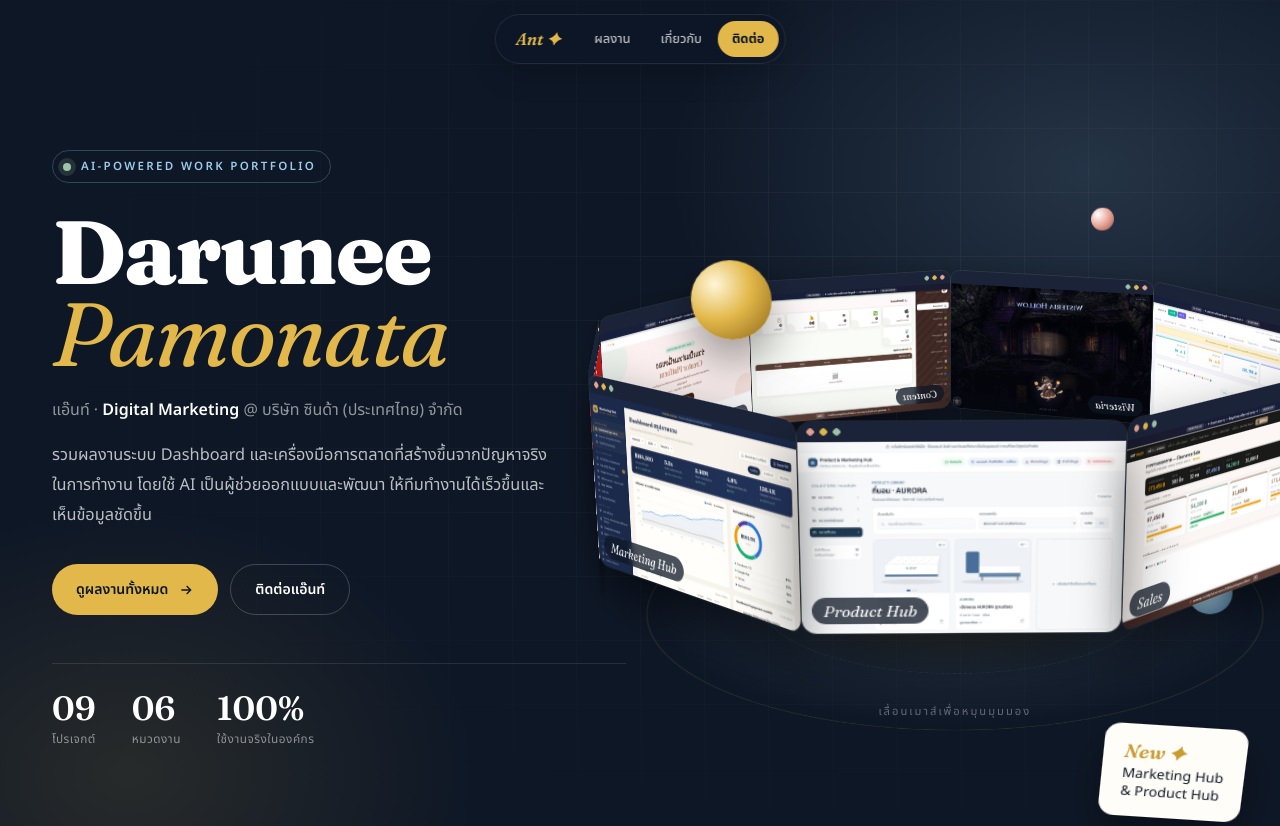
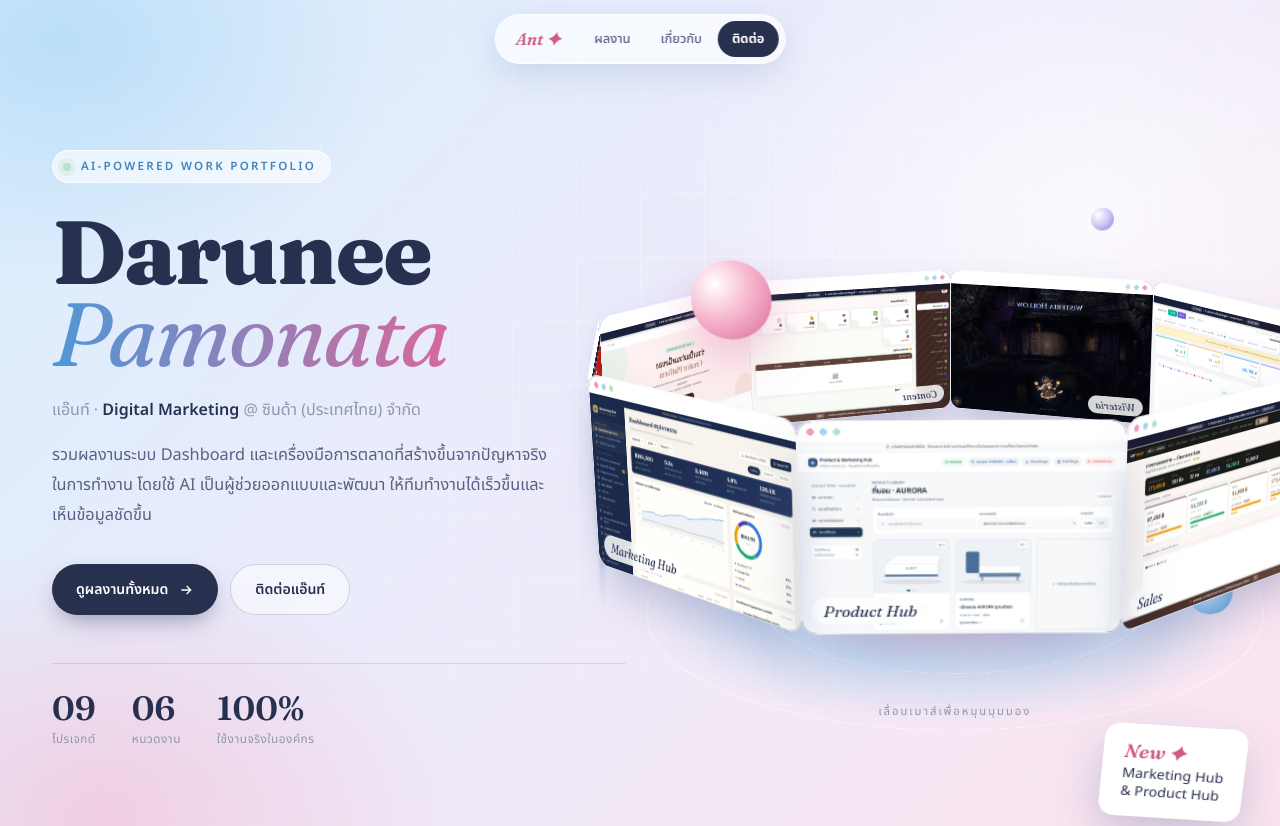
Before and after one commit to teddyant/PortfoliobyDARUNEEPAMONATA, a plain HTML site: page index.html in a window 1280 px wide. Shown: the top 826 px of the page. Drawn offline with Linux system fonts and the light colour scheme.

Commit message:
Switch to pastel blue and pink theme; shorten hero role line
Co-Authored-By: Claude Opus 5.5 <noreply@anthropic.com>
Claude-Session: https://claude.ai/code/session_015vMmA1iJdDAxcwust164z4

```diff
--- a/index.html
+++ b/index.html
@@ -10,10 +10,10 @@
 <link href="https://fonts.googleapis.com/css2?family=Fraunces:ital,opsz,wght@0,9..144,400;0,9..144,600;0,9..144,800;1,9..144,400;1,9..144,600&family=Noto+Sans+Thai:wght@300;400;500;600;700&display=swap" rel="stylesheet">
 <style>
 :root{
-  --ink:#0E1726; --ink2:#16233A; --ink3:#22324F;
-  --cream:#F6F1E7; --paper:#FFFDF8; --sand:#E9E0CE;
-  --gold:#E2B84A; --gold2:#C99A2E; --sky:#9CCBEA; --rose:#E8A598; --sage:#9DC3A8;
-  --t1:#141B28; --t2:#4F5869; --t3:#8A8F99;
+  --ink:#27304F; --ink2:#323C5E; --ink3:#46507A;
+  --cream:#F7F5FC; --paper:#FFFFFF; --sand:#E7E2F1;
+  --gold:#F6B6CD; --gold2:#CF5A86; --sky:#A6D4F5; --sky2:#3F84BF; --rose:#F6B6CD; --sage:#B8E2CF;
+  --t1:#27304F; --t2:#5A6182; --t3:#9096AE;
   --ff-h:'Fraunces',Georgia,serif;
   --ff-b:'Noto Sans Thai',system-ui,sans-serif;
   --ease:cubic-bezier(.16,1,.3,1);
@@ -23,49 +23,50 @@ html{scroll-behavior:smooth}
 body{background:var(--cream);color:var(--t1);font-family:var(--ff-b);overflow-x:hidden;-webkit-font-smoothing:antialiased}
 img{display:block;max-width:100%}
 a{color:inherit}
-::selection{background:var(--gold);color:var(--ink)}
+::selection{background:var(--rose);color:var(--ink)}
 
 /* ───── NAV ───── */
-nav{position:fixed;top:14px;left:50%;transform:translateX(-50%);z-index:100;display:flex;align-items:center;gap:6px;padding:6px 6px 6px 20px;background:rgba(14,23,38,.72);backdrop-filter:blur(16px) saturate(1.4);-webkit-backdrop-filter:blur(16px) saturate(1.4);border:1px solid rgba(255,255,255,.09);border-radius:99px;box-shadow:0 10px 30px rgba(0,0,0,.18);width:max-content;max-width:calc(100% - 32px)}
-.logo{font-family:var(--ff-h);font-style:italic;font-weight:600;color:var(--gold);text-decoration:none;font-size:1.05rem;margin-right:14px;white-space:nowrap}
+nav{position:fixed;top:14px;left:50%;transform:translateX(-50%);z-index:100;display:flex;align-items:center;gap:6px;padding:6px 6px 6px 20px;background:rgba(255,255,255,.7);backdrop-filter:blur(16px) saturate(1.4);-webkit-backdrop-filter:blur(16px) saturate(1.4);border:1px solid rgba(255,255,255,.9);border-radius:99px;box-shadow:0 10px 30px rgba(63,84,140,.15);width:max-content;max-width:calc(100% - 32px)}
+.logo{font-family:var(--ff-h);font-style:italic;font-weight:600;color:var(--gold2);text-decoration:none;font-size:1.05rem;margin-right:14px;white-space:nowrap}
 .nav-links{display:flex;gap:2px}
-.nav-links a{color:rgba(255,255,255,.72);text-decoration:none;font-size:.8rem;font-weight:500;padding:8px 14px;border-radius:99px;transition:.25s}
-.nav-links a:hover{color:#fff;background:rgba(255,255,255,.08)}
-.nav-cta{background:var(--gold);color:var(--ink)!important;font-weight:700!important}
-.nav-cta:hover{background:#fff!important}
+.nav-links a{color:var(--t2);text-decoration:none;font-size:.8rem;font-weight:500;padding:8px 14px;border-radius:99px;transition:.25s}
+.nav-links a:hover{color:var(--ink);background:rgba(166,212,245,.3)}
+.nav-cta{background:var(--ink);color:#fff!important;font-weight:700!important}
+.nav-cta:hover{background:var(--gold2)!important}
 
 /* ───── HERO ───── */
-.hero{position:relative;background:var(--ink);color:#fff;overflow:hidden;padding:150px 52px 110px}
+.hero{position:relative;background:linear-gradient(135deg,#D9EEFD 0%,#ECEBFB 48%,#FDE4EE 100%);color:var(--ink);overflow:hidden;padding:150px 52px 110px}
 .hero::before{content:'';position:absolute;inset:0;background:
-  radial-gradient(600px 400px at 85% 20%,rgba(156,203,234,.16),transparent 70%),
-  radial-gradient(500px 380px at 10% 90%,rgba(226,184,74,.12),transparent 70%);pointer-events:none}
-.hero::after{content:'';position:absolute;inset:0;opacity:.07;pointer-events:none;
-  background-image:linear-gradient(rgba(255,255,255,.6) 1px,transparent 1px),linear-gradient(90deg,rgba(255,255,255,.6) 1px,transparent 1px);
+  radial-gradient(600px 420px at 85% 25%,rgba(255,255,255,.75),transparent 70%),
+  radial-gradient(520px 380px at 8% 95%,rgba(246,182,205,.55),transparent 70%),
+  radial-gradient(480px 340px at 5% 5%,rgba(166,212,245,.6),transparent 70%);pointer-events:none}
+.hero::after{content:'';position:absolute;inset:0;opacity:.35;pointer-events:none;
+  background-image:linear-gradient(rgba(255,255,255,.9) 1px,transparent 1px),linear-gradient(90deg,rgba(255,255,255,.9) 1px,transparent 1px);
   background-size:64px 64px;mask-image:radial-gradient(ellipse at 70% 40%,#000 10%,transparent 70%);-webkit-mask-image:radial-gradient(ellipse at 70% 40%,#000 10%,transparent 70%)}
 .hero-grid{position:relative;z-index:2;max-width:1200px;margin:0 auto;display:grid;grid-template-columns:1.05fr 1fr;gap:56px;align-items:center}
-.eyebrow{display:inline-flex;align-items:center;gap:10px;font-size:.72rem;font-weight:600;letter-spacing:.2em;text-transform:uppercase;color:var(--sky);padding:7px 14px 7px 10px;border:1px solid rgba(156,203,234,.25);border-radius:99px;margin-bottom:28px}
+.eyebrow{display:inline-flex;align-items:center;gap:10px;font-size:.72rem;font-weight:600;letter-spacing:.2em;text-transform:uppercase;color:var(--sky2);background:rgba(255,255,255,.6);padding:7px 14px 7px 10px;border:1px solid rgba(255,255,255,.9);border-radius:99px;margin-bottom:28px}
 .eyebrow i{width:8px;height:8px;border-radius:50%;background:var(--sage);box-shadow:0 0 0 4px rgba(157,195,168,.2);animation:pulse 2.4s infinite}
 @keyframes pulse{50%{box-shadow:0 0 0 8px rgba(157,195,168,0)}}
 h1{font-family:var(--ff-h);font-weight:800;font-size:clamp(3rem,7vw,6.2rem);line-height:.92;letter-spacing:-.02em}
-h1 em{font-style:italic;font-weight:400;color:var(--gold)}
+h1 em{font-style:italic;font-weight:400;background:linear-gradient(90deg,#4F97D6,#D9689A);-webkit-background-clip:text;background-clip:text;color:transparent;padding-right:.08em}
 h1 .ln{display:block;overflow:hidden}
 h1 .ln span{display:block;animation:rise 1s var(--ease) both}
 h1 .ln:nth-child(2) span{animation-delay:.08s}
 @keyframes rise{from{transform:translateY(105%)}to{transform:none}}
-.role{margin:22px 0 18px;font-size:1rem;color:rgba(255,255,255,.55)}
-.role b{color:#fff;font-weight:600}
-.lead{font-size:1.02rem;line-height:1.85;color:rgba(255,255,255,.72);max-width:500px}
+.role{margin:22px 0 18px;font-size:1rem;color:var(--t3)}
+.role b{color:var(--ink);font-weight:600}
+.lead{font-size:1.02rem;line-height:1.85;color:var(--t2);max-width:500px}
 .hero-actions{display:flex;flex-wrap:wrap;gap:12px;margin-top:34px}
 .btn{display:inline-flex;align-items:center;gap:10px;padding:14px 24px;border-radius:99px;font-size:.88rem;font-weight:600;text-decoration:none;transition:.3s var(--ease)}
 .btn svg{width:16px;height:16px;transition:transform .3s var(--ease)}
 .btn:hover svg{transform:translateX(4px)}
-.btn-gold{background:var(--gold);color:var(--ink)}
-.btn-gold:hover{background:#fff;transform:translateY(-2px)}
-.btn-ghost{border:1px solid rgba(255,255,255,.2);color:#fff}
-.btn-ghost:hover{background:rgba(255,255,255,.08)}
-.stats{display:flex;gap:36px;margin-top:48px;padding-top:28px;border-top:1px solid rgba(255,255,255,.1)}
-.stat b{display:block;font-family:var(--ff-h);font-size:2.1rem;font-weight:600;color:#fff;line-height:1}
-.stat span{font-size:.74rem;color:rgba(255,255,255,.5);letter-spacing:.04em}
+.btn-gold{background:var(--ink);color:#fff;box-shadow:0 10px 24px -8px rgba(39,48,79,.5)}
+.btn-gold:hover{background:var(--gold2);transform:translateY(-2px)}
+.btn-ghost{border:1px solid rgba(39,48,79,.18);color:var(--ink);background:rgba(255,255,255,.5)}
+.btn-ghost:hover{background:#fff}
+.stats{display:flex;gap:36px;margin-top:48px;padding-top:28px;border-top:1px solid rgba(39,48,79,.12)}
+.stat b{display:block;font-family:var(--ff-h);font-size:2.1rem;font-weight:600;color:var(--ink);line-height:1}
+.stat span{font-size:.74rem;color:var(--t3);letter-spacing:.04em}
 
 /* 3D ring */
 .stage{position:relative;height:540px;perspective:1500px;perspective-origin:50% 40%;--rx:-14deg;--ry:0deg}
@@ -74,23 +75,23 @@ h1 .ln:nth-child(2) span{animation-delay:.08s}
 .stage:hover .ring{animation-play-state:paused}
 @keyframes spin{to{transform:rotateY(-360deg)}}
 .panel{position:absolute;width:var(--pw,250px);left:calc(var(--pw,250px)/-2);top:-90px;border-radius:12px;overflow:hidden;background:#1d2a42;
-  transform:rotateY(calc(var(--i)*40deg)) translateZ(var(--r,345px));box-shadow:0 20px 50px rgba(0,0,0,.5),0 0 0 1px rgba(255,255,255,.1);transition:filter .3s}
-.panel::before{content:'';display:block;height:16px;background:#1A2338;background-image:radial-gradient(circle at 10px 8px,#E8A598 2.5px,transparent 3px),radial-gradient(circle at 20px 8px,#E2B84A 2.5px,transparent 3px),radial-gradient(circle at 30px 8px,#9DC3A8 2.5px,transparent 3px)}
+  transform:rotateY(calc(var(--i)*40deg)) translateZ(var(--r,345px));box-shadow:0 22px 50px -10px rgba(63,84,140,.35),0 0 0 1px rgba(255,255,255,.9);transition:filter .3s}
+.panel::before{content:'';display:block;height:16px;background:#fff;background-image:radial-gradient(circle at 10px 8px,#F29BB9 2.5px,transparent 3px),radial-gradient(circle at 20px 8px,#A6D4F5 2.5px,transparent 3px),radial-gradient(circle at 30px 8px,#B8E2CF 2.5px,transparent 3px)}
 .panel img{width:100%;aspect-ratio:16/10;object-fit:cover;object-position:top}
-.panel span{position:absolute;bottom:8px;left:8px;font-family:var(--ff-h);font-style:italic;font-size:.8rem;color:#fff;background:rgba(14,23,38,.75);padding:3px 9px;border-radius:99px;backdrop-filter:blur(4px)}
+.panel span{position:absolute;bottom:8px;left:8px;font-family:var(--ff-h);font-style:italic;font-size:.8rem;color:var(--ink);background:rgba(255,255,255,.85);padding:3px 9px;border-radius:99px;backdrop-filter:blur(4px)}
 .floor{position:absolute;left:50%;top:78%;width:620px;height:620px;margin:-310px 0 0 -310px;border-radius:50%;transform:rotateX(90deg);
-  background:radial-gradient(circle,rgba(226,184,74,.22),rgba(156,203,234,.08) 45%,transparent 68%);
-  box-shadow:inset 0 0 0 1px rgba(226,184,74,.15)}
-.floor::after{content:'';position:absolute;inset:18%;border-radius:50%;border:1px dashed rgba(255,255,255,.12);animation:spin2 30s linear infinite}
+  background:radial-gradient(circle,rgba(246,182,205,.7),rgba(166,212,245,.45) 42%,transparent 68%);
+  box-shadow:inset 0 0 0 1px rgba(255,255,255,.6)}
+.floor::after{content:'';position:absolute;inset:18%;border-radius:50%;border:1.5px dashed rgba(255,255,255,.9);animation:spin2 30s linear infinite}
 @keyframes spin2{to{transform:rotate(360deg)}}
 .orb{position:absolute;border-radius:50%;transform-style:preserve-3d;pointer-events:none}
-.o1{width:70px;height:70px;left:8%;top:12%;background:radial-gradient(circle at 30% 30%,#fff6d8,var(--gold) 45%,#8a6418);box-shadow:0 20px 40px rgba(0,0,0,.4);animation:bob 7s ease-in-out infinite;transform:translateZ(160px)}
-.o2{width:38px;height:38px;right:6%;top:62%;background:radial-gradient(circle at 30% 30%,#fff,var(--sky) 50%,#3c6f95);animation:bob 9s ease-in-out infinite reverse;transform:translateZ(220px)}
-.o3{width:22px;height:22px;right:22%;top:6%;background:radial-gradient(circle at 30% 30%,#fff,var(--rose) 50%,#9b5246);animation:bob 6s ease-in-out infinite}
+.o1{width:70px;height:70px;left:8%;top:12%;background:radial-gradient(circle at 30% 30%,#fff,#F6B6CD 45%,#D9689A);box-shadow:0 20px 40px rgba(217,104,154,.35);animation:bob 7s ease-in-out infinite;transform:translateZ(160px)}
+.o2{width:38px;height:38px;right:6%;top:62%;background:radial-gradient(circle at 30% 30%,#fff,#A6D4F5 50%,#4F97D6);animation:bob 9s ease-in-out infinite reverse;transform:translateZ(220px)}
+.o3{width:22px;height:22px;right:22%;top:6%;background:radial-gradient(circle at 30% 30%,#fff,#CFC4F5 50%,#8B7AD6);animation:bob 6s ease-in-out infinite}
 @keyframes bob{50%{translate:0 -18px}}
-.sticker{position:absolute;z-index:5;bottom:10px;right:4%;background:var(--paper);color:var(--ink);padding:14px 18px;border-radius:14px;box-shadow:0 18px 40px rgba(0,0,0,.35);transform:rotate(4deg) translateZ(260px);font-size:.78rem;line-height:1.4}
+.sticker{position:absolute;z-index:5;bottom:10px;right:4%;background:var(--paper);color:var(--ink);padding:14px 18px;border-radius:14px;box-shadow:0 18px 40px rgba(63,84,140,.25);transform:rotate(4deg) translateZ(260px);font-size:.78rem;line-height:1.4}
 .sticker b{display:block;font-family:var(--ff-h);font-style:italic;font-size:1.1rem;color:var(--gold2)}
-.hint{position:absolute;bottom:0;left:50%;transform:translateX(-50%);font-size:.7rem;letter-spacing:.18em;text-transform:uppercase;color:rgba(255,255,255,.35)}
+.hint{position:absolute;bottom:0;left:50%;transform:translateX(-50%);font-size:.7rem;letter-spacing:.18em;text-transform:uppercase;color:var(--t3)}
 
 /* 3D card tilt */
 .grid{perspective:1400px}
@@ -101,7 +102,7 @@ h1 .ln:nth-child(2) span{animation-delay:.08s}
 .card:hover .glare{opacity:1}
 
 /* ───── MARQUEE ───── */
-.marquee{background:var(--gold);color:var(--ink);overflow:hidden;white-space:nowrap;padding:16px 0;border-block:1px solid rgba(0,0,0,.08)}
+.marquee{background:linear-gradient(90deg,#A6D4F5,#F6B6CD,#A6D4F5);color:var(--ink);overflow:hidden;white-space:nowrap;padding:16px 0;border-block:1px solid rgba(0,0,0,.08)}
 .marquee-track{display:inline-flex;animation:marq 38s linear infinite}
 .marquee span{font-family:var(--ff-h);font-size:1.25rem;font-weight:600;padding:0 26px;display:inline-flex;align-items:center;gap:26px}
 .marquee span::after{content:'✦';font-size:.8rem;opacity:.6}
@@ -120,15 +121,15 @@ h2 em{font-style:italic;font-weight:400;color:var(--gold2)}
 .filters{display:flex;flex-wrap:wrap;gap:8px}
 .chip{border:1px solid var(--sand);background:var(--paper);color:var(--t2);font:inherit;font-size:.8rem;font-weight:500;padding:9px 16px;border-radius:99px;cursor:pointer;transition:.25s}
 .chip:hover{border-color:var(--ink);color:var(--ink)}
-.chip.on{background:var(--ink);border-color:var(--ink);color:#fff}
+.chip.on{background:linear-gradient(90deg,#A6D4F5,#F6B6CD);border-color:transparent;color:var(--ink);font-weight:600}
 .chip sup{font-size:.62rem;opacity:.6;margin-left:3px}
 
 /* project grid */
 .grid{display:grid;grid-template-columns:repeat(6,1fr);gap:22px}
 .card{grid-column:span 2;background:var(--paper);border-radius:22px;overflow:hidden;border:1px solid var(--sand);display:flex;flex-direction:column;text-decoration:none;color:inherit;position:relative;transition:transform .5s var(--ease),box-shadow .5s var(--ease),border-color .3s}
-.card:hover{box-shadow:0 28px 60px -20px rgba(14,23,38,.28);border-color:transparent}
+.card:hover{box-shadow:0 28px 60px -20px rgba(63,84,140,.3);border-color:transparent}
 .card.wide{grid-column:span 3}
-.card.full{grid-column:span 6;flex-direction:row;background:var(--ink);color:#fff;border-color:var(--ink)}
+.card.full{grid-column:span 6;flex-direction:row;background:linear-gradient(135deg,#27304F,#3D3463);color:#fff;border-color:transparent}
 .grid.filtered .card{grid-column:span 2}
 .grid.filtered .card.full{flex-direction:column}
 .card.hide{display:none}
@@ -139,8 +140,8 @@ h2 em{font-style:italic;font-weight:400;color:var(--gold2)}
 .cover img{width:100%;height:auto;transition:transform 2.2s var(--ease)}
 .card:hover .cover .frame{transform:translateY(-4%) scale(1.02)}
 .card:hover .cover img{transform:translateY(-14%)}
-.badge{position:absolute;top:12px;left:12px;z-index:2;font-size:.66rem;font-weight:700;letter-spacing:.12em;text-transform:uppercase;padding:5px 10px;border-radius:99px;background:var(--ink);color:var(--gold)}
-.num{position:absolute;top:8px;right:14px;z-index:2;font-family:var(--ff-h);font-style:italic;font-size:2.4rem;font-weight:400;color:rgba(14,23,38,.22);line-height:1}
+.badge{position:absolute;top:12px;left:12px;z-index:2;font-size:.66rem;font-weight:700;letter-spacing:.12em;text-transform:uppercase;padding:5px 10px;border-radius:99px;background:#fff;color:var(--gold2);box-shadow:0 4px 12px rgba(207,90,134,.2)}
+.num{position:absolute;top:8px;right:14px;z-index:2;font-family:var(--ff-h);font-style:italic;font-size:2.4rem;font-weight:400;color:rgba(39,48,79,.2);line-height:1}
 
 .body{padding:22px 24px 24px;display:flex;flex-direction:column;flex:1}
 .cat{font-size:.7rem;font-weight:700;letter-spacing:.16em;text-transform:uppercase;color:var(--gold2);margin-bottom:8px}
@@ -182,24 +183,24 @@ h2 em{font-style:italic;font-weight:400;color:var(--gold2)}
 .skill .ic{font-size:1.3rem;margin-bottom:8px}
 .skill b{display:block;font-size:.9rem;margin-bottom:4px}
 .skill span{font-size:.78rem;color:var(--t3);line-height:1.6}
-.quote{font-family:var(--ff-h);font-size:1.5rem;font-style:italic;line-height:1.4;color:var(--t1);padding-left:22px;border-left:3px solid var(--gold);margin:28px 0}
+.quote{font-family:var(--ff-h);font-size:1.5rem;font-style:italic;line-height:1.4;color:var(--t1);padding-left:22px;border-left:3px solid;border-image:linear-gradient(#A6D4F5,#F6B6CD) 1;margin:28px 0}
 
 /* ───── CONTACT ───── */
-.contact{background:var(--ink);color:#fff;position:relative;overflow:hidden}
-.contact::before{content:'';position:absolute;width:700px;height:700px;border-radius:50%;background:radial-gradient(circle,rgba(226,184,74,.14),transparent 65%);left:50%;top:-40%;transform:translateX(-50%)}
+.contact{background:linear-gradient(160deg,#FDE4EE 0%,#ECEBFB 50%,#D9EEFD 100%);color:var(--ink);position:relative;overflow:hidden}
+.contact::before{content:'';position:absolute;width:700px;height:700px;border-radius:50%;background:radial-gradient(circle,rgba(255,255,255,.8),transparent 65%);left:50%;top:-40%;transform:translateX(-50%)}
 .contact .wrap{position:relative;text-align:center}
-.contact h2{color:#fff;margin:0 auto 46px;font-size:clamp(1.5rem,3.6vw,3.2rem)}
+.contact h2{color:var(--ink);margin:0 auto 46px;font-size:clamp(1.5rem,3.6vw,3.2rem)}
 .contact h2 em{display:block;white-space:nowrap}
-.contact h2 em{color:var(--gold)}
-.contact .kicker{justify-content:center;color:var(--sky)}
+.contact h2 em{background:linear-gradient(90deg,#4F97D6,#D9689A);-webkit-background-clip:text;background-clip:text;color:transparent;padding:0 .1em .08em}
+.contact .kicker{justify-content:center;color:var(--sky2)}
 .crow{display:flex;justify-content:center;flex-wrap:wrap;gap:14px}
-.cc{display:flex;align-items:center;gap:14px;text-align:left;text-decoration:none;padding:16px 22px 16px 16px;border-radius:18px;background:rgba(255,255,255,.04);border:1px solid rgba(255,255,255,.1);transition:.3s var(--ease)}
-.cc:hover{background:rgba(255,255,255,.09);transform:translateY(-3px)}
-.cc .ci{width:44px;height:44px;border-radius:12px;display:grid;place-items:center;background:var(--gold);color:var(--ink);font-size:1.15rem}
-.cc small{display:block;font-size:.66rem;letter-spacing:.18em;text-transform:uppercase;color:rgba(255,255,255,.45)}
+.cc{display:flex;align-items:center;gap:14px;text-align:left;text-decoration:none;padding:16px 22px 16px 16px;border-radius:18px;background:rgba(255,255,255,.65);border:1px solid #fff;box-shadow:0 10px 30px -12px rgba(63,84,140,.25);transition:.3s var(--ease)}
+.cc:hover{background:#fff;transform:translateY(-3px)}
+.cc .ci{width:44px;height:44px;border-radius:12px;display:grid;place-items:center;background:linear-gradient(135deg,#A6D4F5,#F6B6CD);color:var(--ink);font-size:1.15rem}
+.cc small{display:block;font-size:.66rem;letter-spacing:.18em;text-transform:uppercase;color:var(--t3)}
 .cc b{font-size:.92rem;font-weight:600}
-footer{background:#080E19;color:rgba(255,255,255,.4);font-size:.74rem;padding:24px 52px;display:flex;justify-content:space-between;gap:12px;flex-wrap:wrap}
-footer em{font-family:var(--ff-h);color:var(--gold)}
+footer{background:var(--ink);color:rgba(255,255,255,.6);font-size:.74rem;padding:24px 52px;display:flex;justify-content:space-between;gap:12px;flex-wrap:wrap}
+footer em{font-family:var(--ff-h);color:var(--rose)}
 
 /* reveal */
 .rv{opacity:0;transform:translateY(28px);transition:opacity .8s var(--ease),transform .8s var(--ease)}
@@ -253,7 +254,7 @@ footer em{font-family:var(--ff-h);color:var(--gold)}
     <div>
       <div class="eyebrow"><i></i>AI-Powered Work Portfolio</div>
       <h1><span class="ln"><span>Darunee</span></span><span class="ln"><span><em>Pamonata</em></span></span></h1>
-      <p class="role">แอ๊นท์ · <b>Digital Marketing</b> @ บริษัท ซินด้า (ประเทศไทย) จำกัด</p>
+      <p class="role">แอ๊นท์ · <b>Digital Marketing</b> @ ซินด้า (ประเทศไทย) จำกัด</p>
       <p class="lead">รวมผลงานระบบ Dashboard และเครื่องมือการตลาดที่สร้างขึ้นจากปัญหาจริงในการทำงาน โดยใช้ AI เป็นผู้ช่วยออกแบบและพัฒนา ให้ทีมทำงานได้เร็วขึ้นและเห็นข้อมูลชัดขึ้น</p>
       <div class="hero-actions">
         <a href="#projects" class="btn btn-gold">ดูผลงานทั้งหมด <svg viewBox="0 0 24 24" fill="none" stroke="currentColor" stroke-width="2"><path d="M5 12h14M13 6l6 6-6 6"/></svg></a>
```
